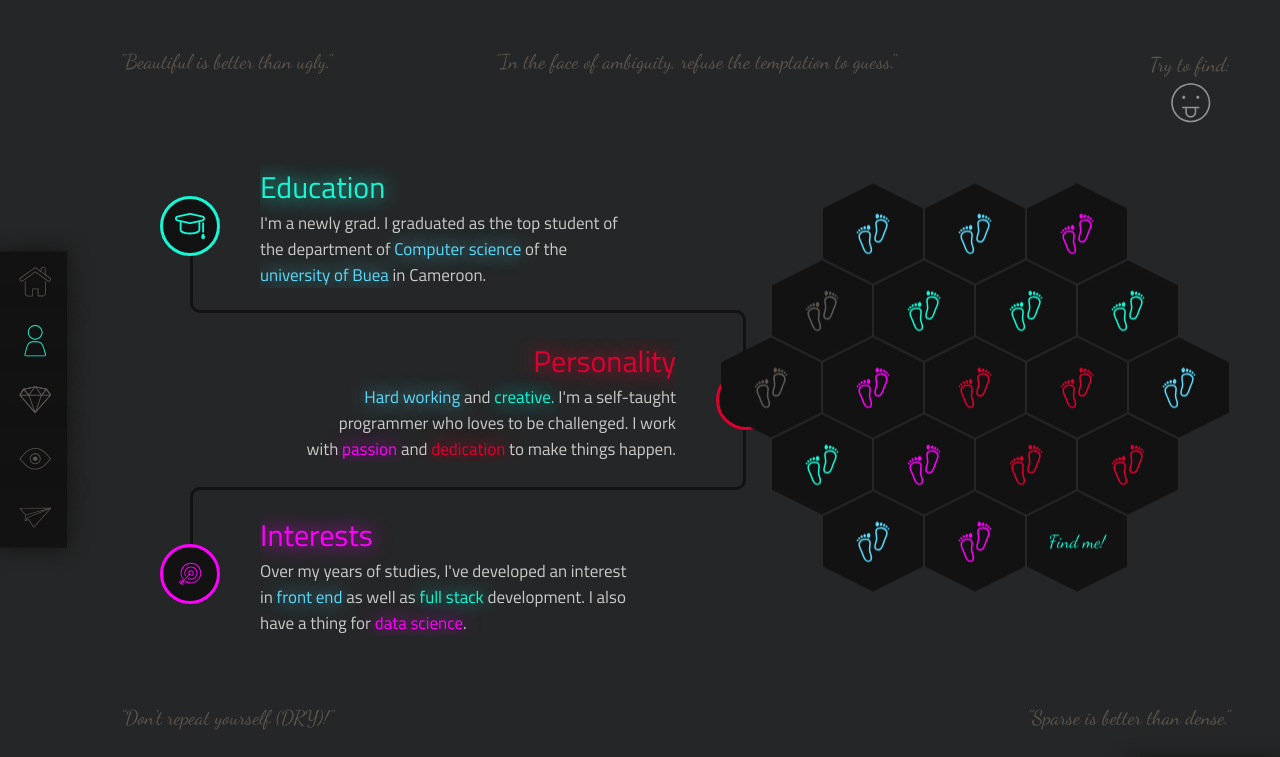
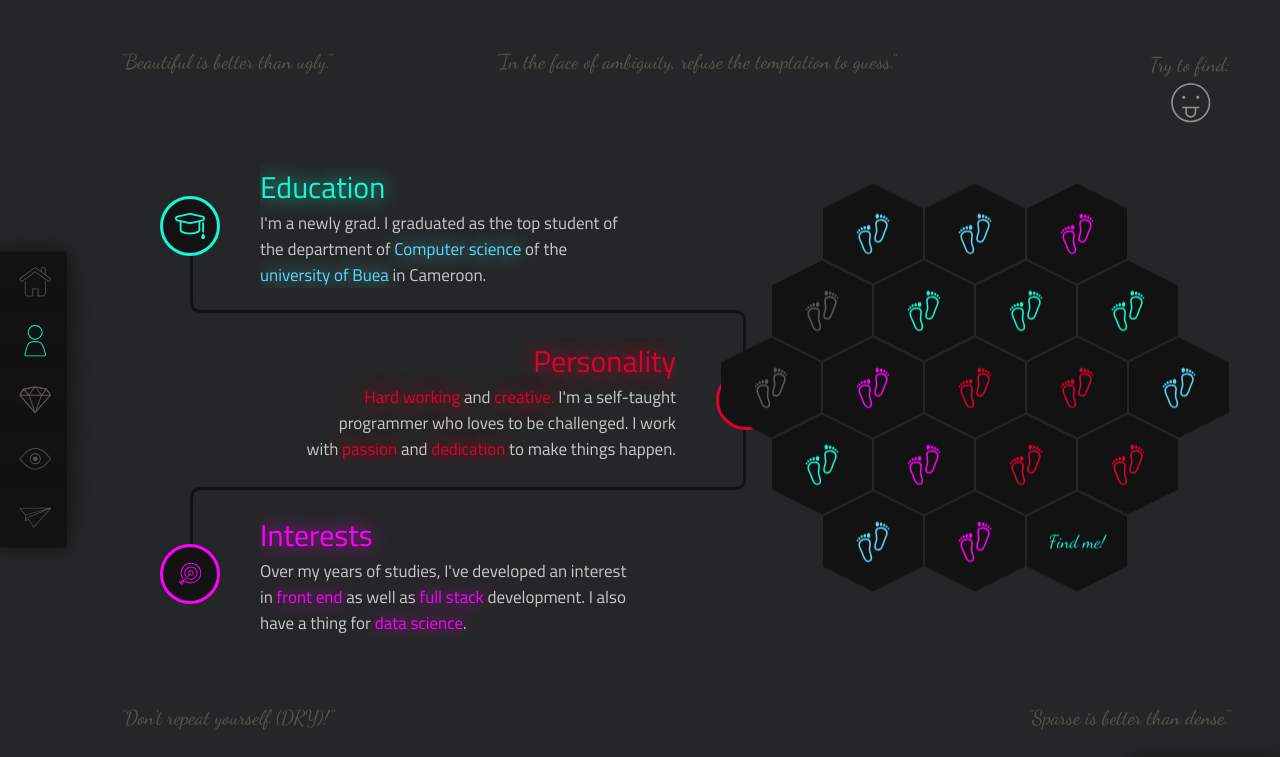
Before and after one commit to AsnelChristian/AsnelChristian.github.io, a website: page about.html in a window 1280 px wide. Shown: the top 757 px of the page. Drawn offline with Linux system fonts and the light colour scheme; a web font is replaced by a local one.

Commit message:
About: Use consistent colors

```diff
--- a/about.html
+++ b/about.html
@@ -93,7 +93,7 @@
                 </div>
                 <div class="about-me__element--content moveInLeft--2">
                     <span class="heading__secondary shiny--red">Personality</span>
-                    <span class="shiny--blue">Hard working</span> and <span class="shiny--green">creative.</span> I'm a self-taught programmer who loves to be challenged. I work with <span class="shiny--magenta">passion</span> and <span class="shiny--red">dedication</span> to make things happen.
+                    <span class="shiny--red">Hard working</span> and <span class="shiny--red">creative.</span> I'm a self-taught programmer who loves to be challenged. I work with <span class="shiny--red">passion</span> and <span class="shiny--red">dedication</span> to make things happen.
                 </div>
             </div>
             <div class="about-me__element about-me__element--3">
@@ -104,7 +104,7 @@
                 </div>
                 <div class="about-me__element--content moveInRight--3">
                     <span class="heading__secondary shiny--magenta">Interests</span>
-                    Over my years of studies, I've developed an interest in <span class="shiny--blue">front end</span> as well as <span class="shiny--green">full stack</span> development. I also have a thing for <span class="shiny--magenta">data science</span>.
+                    Over my years of studies, I've developed an interest in <span class="shiny--magenta">front end</span> as well as <span class="shiny--magenta">full stack</span> development. I also have a thing for <span class="shiny--magenta">data science</span>.
                 </div>
             </div>
         </div>
```
